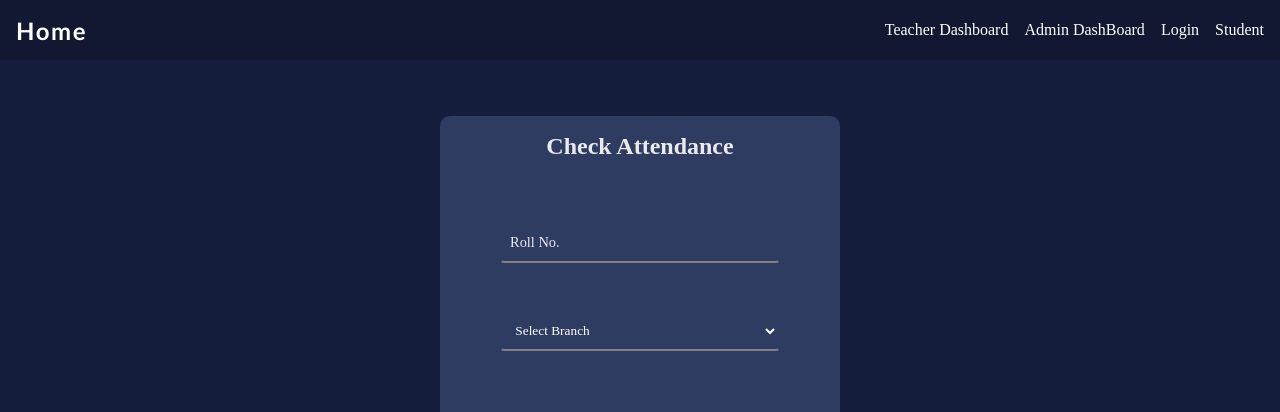
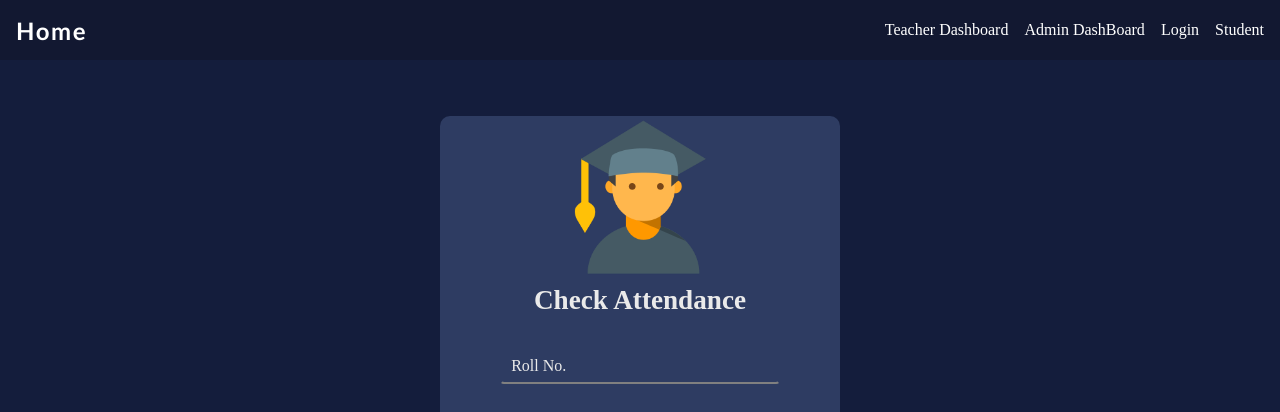
Before and after one commit to Jimpatel247/present_sir, a Next.js app: page /Student in a window 1280 px wide. Shown: the top 412 px of the page. Built offline with nearby package versions, Linux system fonts and the light colour scheme; no server answers; a web font is replaced by a local one.

Commit message:
animation fix

```diff
--- a/src/pages/Student/index.jsx
+++ b/src/pages/Student/index.jsx
@@ -29,14 +29,9 @@ export default function Student() {
         <div className={styles.container}>
           <div className={styles.form}>
             <form onSubmit={submitHandler}>
-              {/* <div className={styles.lottie}>
-                <Player
-                  autoplay
-                  loop
-                  src="/student.json"
-                  style={{ height: "40%", aspectRatio: "1/1" }}
-                ></Player>
-              </div> */}
+              <div className={styles.lottie}>
+                <Player autoplay loop src="/student.json"></Player>
+              </div>
               <h2>Check Attendance</h2>
               <div className={styles.fields}>
                 <div className={styles.inputGrp}>
--- a/src/styles/login.module.css
+++ b/src/styles/login.module.css
@@ -35,6 +35,18 @@
     transition: 0.5s;
     transition-timing-function: cubic-bezier(0.165, 0.84, 0.44, 1);
     height: 100%;
+}
+
+.lottie {
+    display: block;
+    position: relative;
+    height: 30%;
+    margin-top: 1em;
+}
+
+.lottie * {
+    height: 100%;
+    width: 100%;
 }
 
 .teacher>form,
--- a/src/styles/student.module.css
+++ b/src/styles/student.module.css
@@ -18,6 +18,8 @@
 .lottie {
     display: block;
     position: relative;
+    width: 40%;
+    aspect-ratio: 1/1;
 }
 
 
@@ -39,6 +41,7 @@
 .form>form h2 {
     flex: 1;
     display: flex;
+    font-size: min(1.7rem, 5vw);
     align-items: center;
 }
 
@@ -57,7 +60,7 @@
 .inputGrp {
     position: relative;
     width: 100%;
-    /* outline: 1px solid red; */
+    font-size: min(1rem, 4vw);
 }
 
 .input,
@@ -91,7 +94,6 @@
     cursor: text;
     top: 0;
     left: 0;
-    font-size: 0.9em;
     transform: translate(0.7em, 0.7em);
     transition: transform 0.2s;
 }
```
Also changed, not shown: src/pages/auth/Login/index.jsx (+4 -7 lines).
